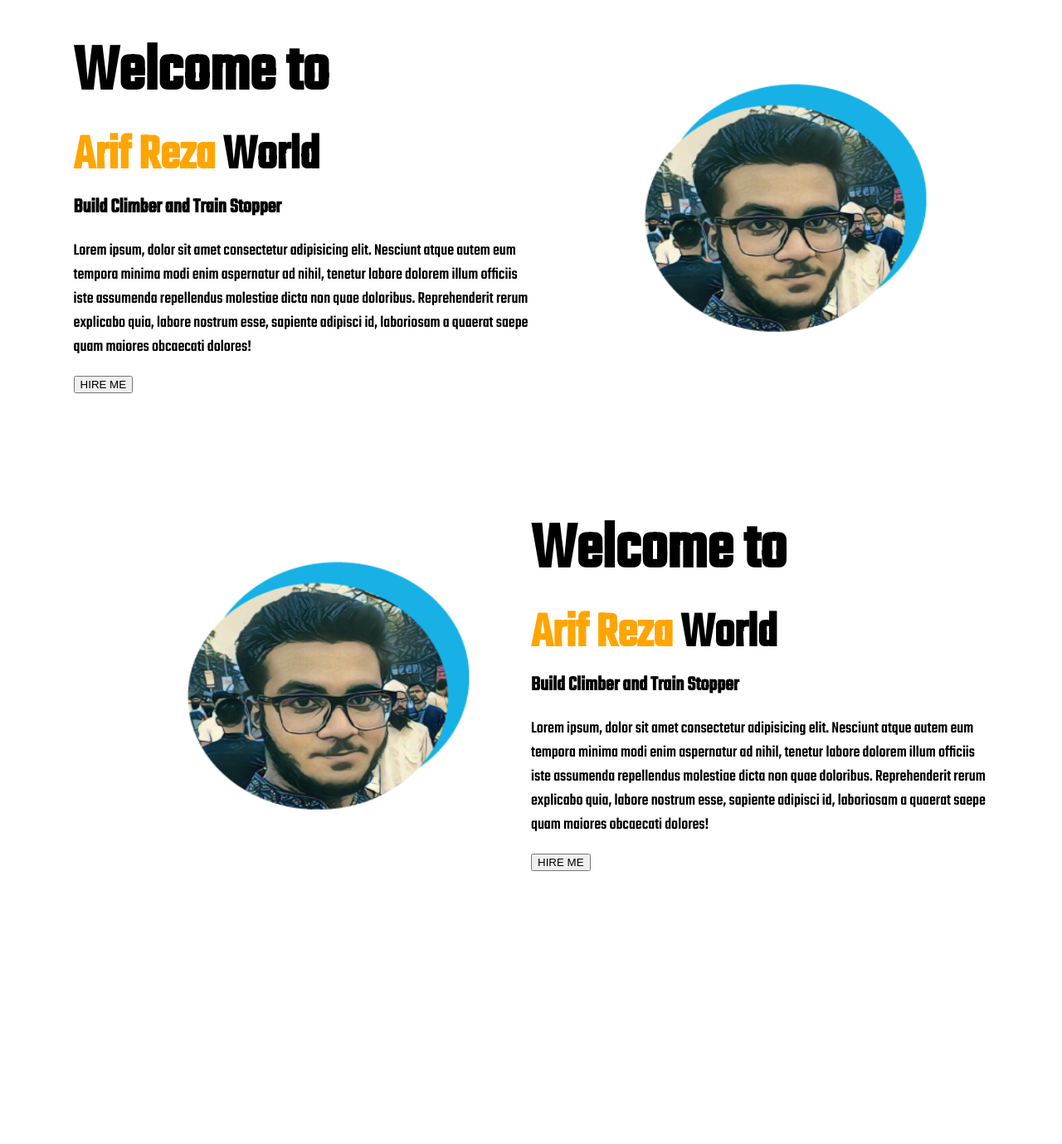
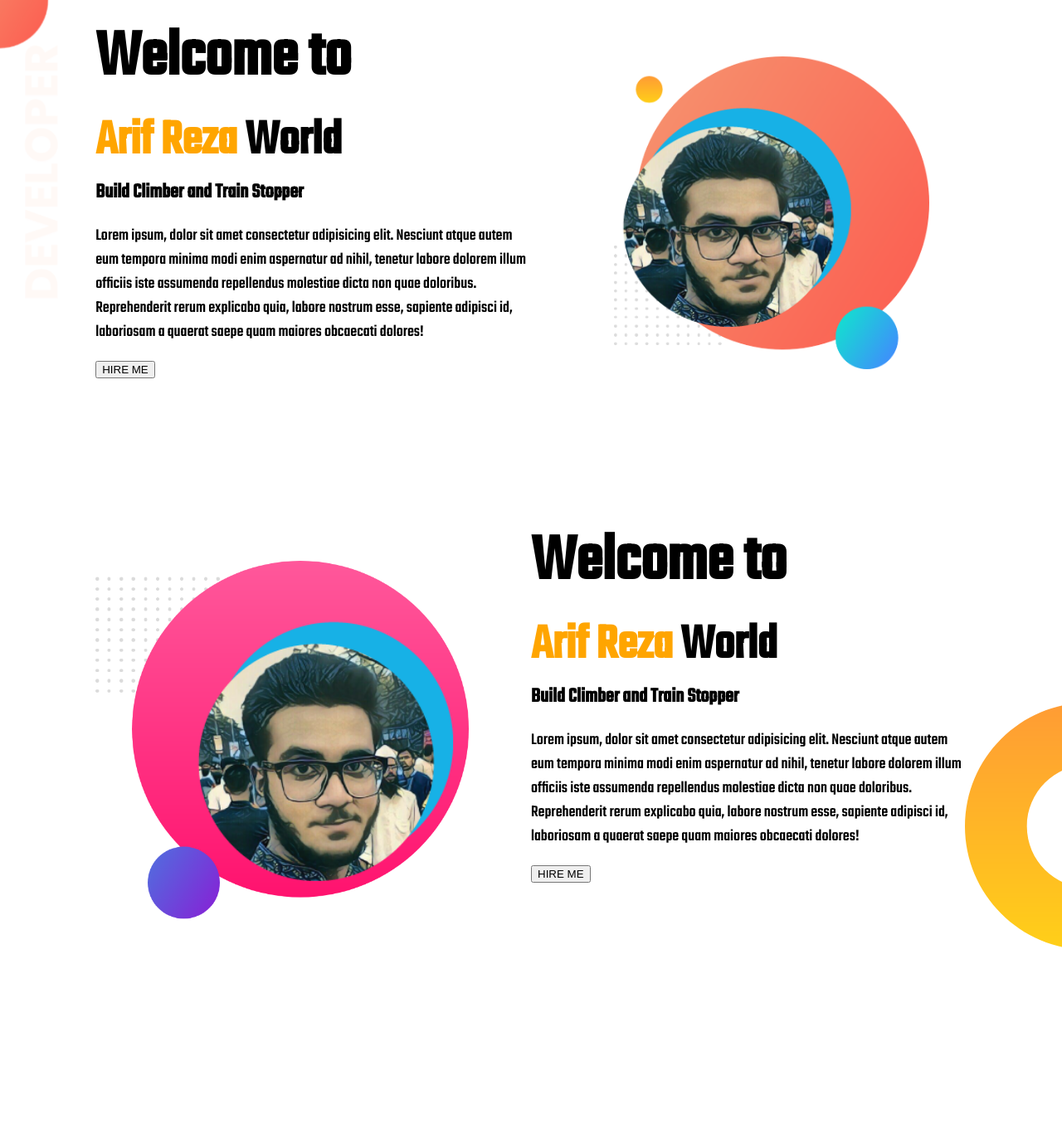
Before and after one commit to ArifRexa/fokira-marka-first-try, a plain HTML site: page index.html in a window 1280 px wide. Shown: the whole page at 83% size. Before the commit the page ends 1132 px from the top, so only its background shows below. Drawn offline with Linux system fonts and the light colour scheme.

Commit message:
change from fist to second

```diff
--- a/index.html
+++ b/index.html
@@ -13,7 +13,7 @@
 </head>
 
 <body>
-    <section class="flexible">
+    <section class="flexible flexback">
         <div class="half-width">
             <h1>Welcome to</h1>
             <h3><span class="orange-color">Arif Reza</span> World</h3>
@@ -32,10 +32,10 @@
         </div>
     </section>
 
-    <section class="flexible">
+    <section class="flexible flexback2">
 
         <div class="half-width">
-            <img src="arif.png" alt="my photo" class="phot">
+            <img src="arif.png" alt="my photo" class="phot2">
         </div>
         <div class="half-width">
             <h1>Welcome to</h1>
--- a/style.css
+++ b/style.css
@@ -1,10 +1,10 @@
 body{
-    margin-top: -20px;
+    margin: 0px;
     font-family: 'Teko', sans-serif;
 }
 
 section{
-    margin: 0px 30px 30px 30px;
+    margin-bottom:150px;
 
 }
 p{
@@ -29,13 +29,48 @@ h4{
 }
 .flexible{
     display: flex;
-    padding: 4%;
+    padding: 1% 9% 0% 9%;
+
+    /* margin: 50px; */
 
 }
+.flexback{
+    background-image: url(top-banner.png);
+    background-repeat: no-repeat;
+
+
+}
+
+.flexback2{
+    background-image: url(dream-bg.png);
+    background-repeat: no-repeat;
+    background-position: right;
+
+
+}
+
 .half-width{
     width: 50%;
 }
 .phot{
-    height: 430px;
-    width: 630px;
+    height: 380px;
+    width: 510px;
+    margin-top: 55px;
+    background-image: url(my-bg.png);
+    background-repeat: no-repeat;
+    background-size: 380px;
+    background-position-x: 100px;
+
 }
+
+.phot2{
+    height: 450px;
+    width: 570px;
+    margin-top: 55px;
+    background-image: url(my-bg2.png);
+    background-repeat: no-repeat;
+    background-size: 450px;
+    padding-bottom: 250px;
+    /* background-position-x: -100px; */
+
+}
```
Also changed, not shown: dream-bg.png (added), exp-bg.png (added), jhankar.png (added), jhankar2.png (added), my-bg.png (added), my-bg2.png (added), top-banner.png (added).
